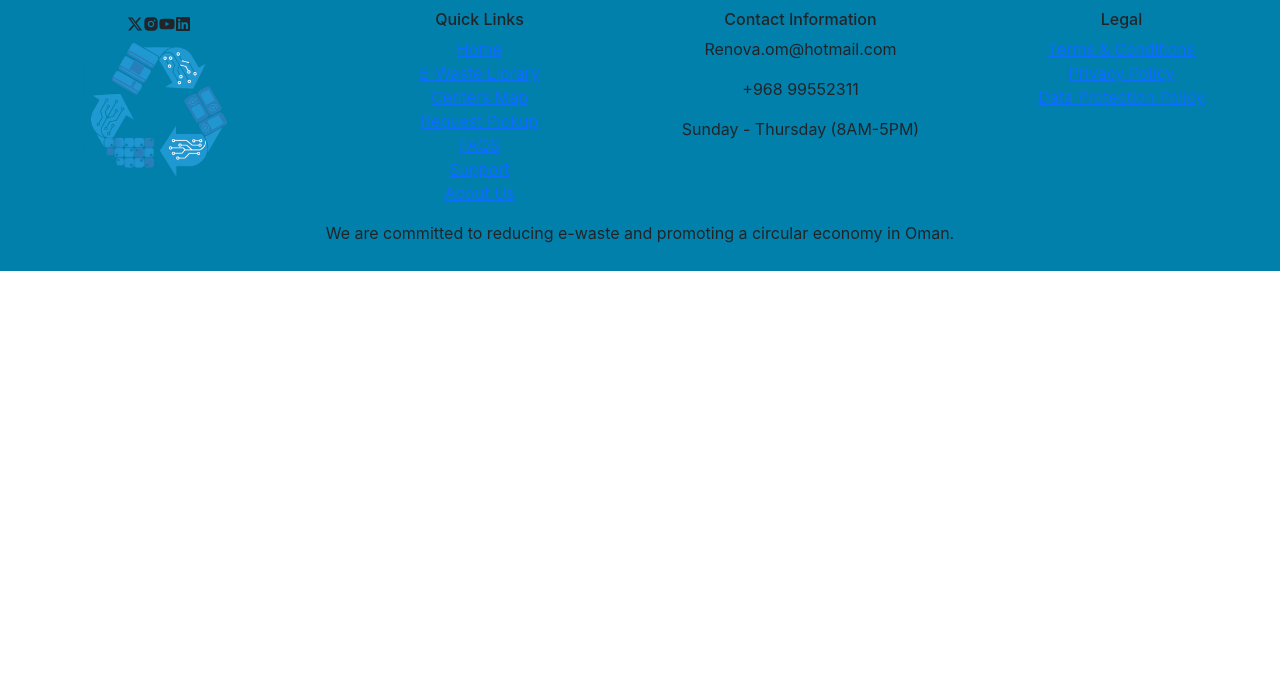
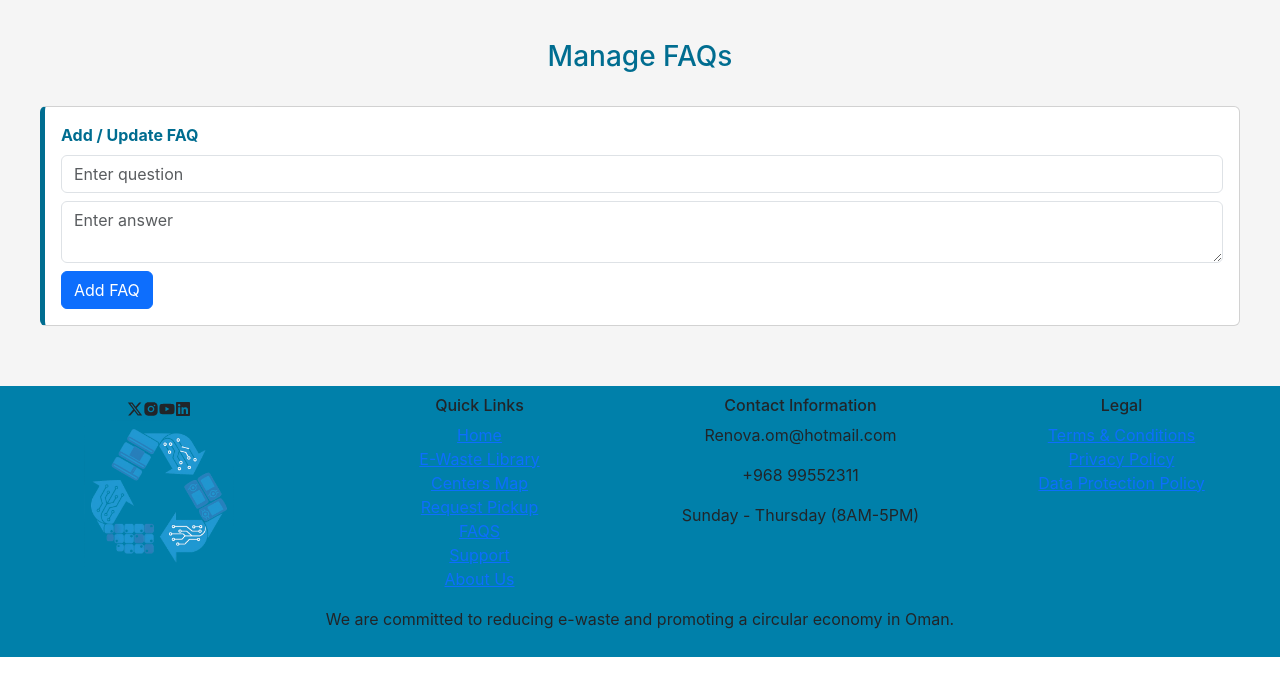
Before and after one commit to razanalraiisi/Renova, a React (Create React App) app in the folder client/: page /AdminFAQ in a window 1280 px wide. Shown: the top 696 px of the page. Built offline with nearby package versions, Linux system fonts and the light colour scheme; the HTML template or start-up script is replaced by a standard one.

Commit message:
done with FAQ page with search bar + admin can add,update,delete FAQs that are appearing in FAQ page + did the About us page

```diff
--- a/client/src/App.js
+++ b/client/src/App.js
@@ -17,6 +17,9 @@ import CollectorDash from './components/CollectorDash';
 import AdminCollectorRequests from './components/AdminCollectorRequests.js';
 import VerifyOtp from './components/VerifyOtp.js';
 import NewRecycleRequest from './components/NewRecycleRequest.js';
+import AboutUs from './components/AboutUs.js';
+import FAQ from './components/FAQ.js';
+import AdminFAQ from './components/AdminFAQ.js';
 
 function App() {
   const email = useSelector((state) => state.users.user.email);
@@ -38,6 +41,9 @@ function App() {
             <Route path="/AdminCollectorRequests" element={<AdminCollectorRequests />} />
             <Route path="/VerifyOtp" element={<VerifyOtp />} />
             <Route path="/NewRecycleRequest" element={<NewRecycleRequest/>} />
+            <Route path="/AboutUs" element={<AboutUs/>} />
+            <Route path="/FAQ" element={<FAQ/>} />
+            <Route path="/AdminFAQ" element={<AdminFAQ/>} />
           </Routes>
         </Row>
         <Row>
--- /dev/null
+++ b/client/src/components/AboutUs.js
@@ -0,0 +1,24 @@
+import { FcGlobe } from "react-icons/fc";
+import { TbTargetArrow } from "react-icons/tb";
+import { FcInfo } from "react-icons/fc";
+
+const AboutUs = () => {
+  return (
+    <div style={{padding:'30px', margin:'10px'}}>
+        <h2 style={{color:'#006D90', textAlign:'center'}}>About Us</h2>
+        <br/>
+        <h4 style={{color:'#006D90'}}><FcInfo /> Who We Are</h4>
+        <p>ReNova is a smart, user-friendly web platform designed to help people in Oman manage electronic waste responsibly.
+        Our mission is to reduce environmental harm by making e-waste disposal, recycling, and upcycling simple, accessible,
+        and intelligent for every citizen.
+        We combine AI-powered identification, location-based center mapping, and community-driven awareness tools to encourage sustainable habits and support a greener Oman.</p>
+        <h4 style={{color:'#006D90'}}><FcGlobe /> Our Mission</h4>
+        <p>To empower individuals, families, and communities in Oman to adopt responsible e-waste practices through
+        technology, education, and accessible recycling options.</p>
+        <h4 style={{color:'#006D90'}}><TbTargetArrow /> Our Vision</h4>
+        <p>A future where Oman becomes a leader in sustainable e-waste management, aligned with Oman Vision 2040
+        building a circular economy, protecting the environment, and promoting smart digital transformation.</p>
+    </div>
+    );
+    }
+    export default AboutUs;
--- /dev/null
+++ b/client/src/components/AdminFAQ.js
@@ -0,0 +1,106 @@
+import { useEffect, useState } from "react";
+import {
+  Button,
+  Input,
+  Card,
+  CardBody,
+  CardTitle
+} from "reactstrap";
+import { getFAQs, saveFAQs } from "../services/FaqServices";
+import './Components.css';
+
+const AdminFAQ = () => {
+  const [faqs, setFaqs] = useState([]);
+  const [question, setQuestion] = useState("");
+  const [answer, setAnswer] = useState("");
+  const [editId, setEditId] = useState(null);
+
+  useEffect(() => {
+    setFaqs(getFAQs());
+  }, []);
+
+  const handleSave = () => {
+    if (!question || !answer) return;
+
+    let updatedFAQs;
+
+    if (editId !== null) {
+      updatedFAQs = faqs.map(faq =>
+        faq.id === editId ? { ...faq, question, answer } : faq
+      );
+      setEditId(null);
+    } else {
+      updatedFAQs = [
+        ...faqs,
+        { id: Date.now(), question, answer }
+      ];
+    }
+
+    setFaqs(updatedFAQs);
+    saveFAQs(updatedFAQs);
+    setQuestion("");
+    setAnswer("");
+  };
+
+  const handleEdit = (faq) => {
+    setEditId(faq.id);
+    setQuestion(faq.question);
+    setAnswer(faq.answer);
+  };
+
+  const handleDelete = (id) => {
+    const updatedFAQs = faqs.filter(faq => faq.id !== id);
+    setFaqs(updatedFAQs);
+    saveFAQs(updatedFAQs);
+  };
+
+  return (
+    <div className="admin-faq-container">
+      <h3 style={{ textAlign: "center", color: "#006D90"}}>Manage FAQs</h3>
+      <br/>
+
+      <Card className="faq-form">
+        <CardBody>
+          <CardTitle><b style={{color: "#006D90"}}>Add / Update FAQ</b></CardTitle>
+
+          <Input
+            placeholder="Enter question"
+            value={question}
+            onChange={(e) => setQuestion(e.target.value)}
+            className="mb-2"
+          />
+
+          <Input
+            type="textarea"
+            placeholder="Enter answer"
+            value={answer}
+            onChange={(e) => setAnswer(e.target.value)}
+            className="mb-2"
+          />
+
+          <Button color="primary" onClick={handleSave}>
+            {editId ? "Update FAQ" : "Add FAQ"}
+          </Button>
+        </CardBody>
+      </Card>
+
+      {faqs.map(faq => (
+        <Card key={faq.id} className="faq-item">
+          <CardBody>
+            <strong>{faq.question}</strong>
+            <p>{faq.answer}</p>
+
+            <Button color="warning" size="sm" onClick={() => handleEdit(faq)}>
+              Edit
+            </Button>{" "}
+            <Button color="danger" size="sm" onClick={() => handleDelete(faq.id)}>
+              Delete
+            </Button>
+          </CardBody>
+        </Card>
+      ))}
+    </div>
+  );
+};
+
+export default AdminFAQ;
--- a/client/src/components/Components.css
+++ b/client/src/components/Components.css
@@ -66,3 +66,97 @@
   font-size: 14px;
   color: #006D90;
 }
+
+/* ================= FAQ STYLES ================= */
+
+.faq-container {
+  padding: 40px 20px;
+}
+
+.faq-title {
+  color: #006D90;
+  margin-bottom: 30px;
+}
+
+
+.faq-search-wrapper {
+  max-width: 370px;
+  margin: 0 auto 25px;
+}
+
+.faq-search-input {
+  padding: 10px 14px;
+  border-radius: 20px;
+  border: 1px solid #ccc;
+  font-size: 14px;
+  transition: all 0.3s ease;
+}
+
+.faq-search-input:focus {
+  border-color: #006D90;
+  box-shadow: 0 0 0 0.12rem rgba(0, 109, 144, 0.25);
+}
+
+
+.faq-accordion-wrapper {
+  max-width: 800px;
+  margin: 0 auto;
+}
+
+.accordion-item {
+  border-radius: 8px;
+  overflow: hidden;
+}
+
+.accordion-button {
+  width: 100%;
+  text-align: left;
+  font-weight: 600;
+}
+
+.accordion-body {
+  text-align: left;
+  line-height: 1.6;
+}
+
+.fade-in {
+  animation: fadeSlide 0.5s ease-in-out;
+}
+
+@keyframes fadeSlide {
+  from {
+    opacity: 0;
+    transform: translateY(8px);
+  }
+  to {
+    opacity: 1;
+    transform: translateY(0);
+  }
+}
+
+/* No search results */
+.no-results {
+  color: #888;
+  padding: 20px;
+  font-style: italic;
+}
+
+/* ================= ADMIN FAQ ================= */
+
+.admin-faq-container {
+  padding: 40px;
+}
+
+.faq-form {
+  margin-bottom: 20px;
+  border-left: 5px solid #006D90;
+}
+
+.faq-item {
+  margin-bottom: 10px;
+  transition: transform 0.2s;
+}
+
+.faq-item:hover {
+  transform: scale(1.01);
+}
--- /dev/null
+++ b/client/src/components/FAQ.js
@@ -0,0 +1,67 @@
+import {
+  Col,
+  UncontrolledAccordion,
+  AccordionItem,
+  AccordionHeader,
+  AccordionBody,
+  Input
+} from "reactstrap";
+import { useEffect, useState } from "react";
+import { getFAQs } from "../services/FaqServices";
+import "./Components.css";
+
+const FAQ = () => {
+  const [faqs, setFaqs] = useState([]);
+  const [searchTerm, setSearchTerm] = useState("");
+
+  useEffect(() => {
+    setFaqs(getFAQs());
+  }, []);
+
+  // 🔍 Search logic (non-breaking)
+  const filteredFaqs = faqs.filter((faq) =>
+    faq.question.toLowerCase().includes(searchTerm.toLowerCase()) ||
+    faq.answer.toLowerCase().includes(searchTerm.toLowerCase())
+  );
+
+  return (
+    <div className="faq-container">
+      <Col style={{ textAlign: "center" }}>
+        <h3 className="faq-title">Frequently Asked Questions</h3>
+
+        {/* 🔍 Search Bar */}
+        <div className="faq-search-wrapper">
+          <Input
+            type="text"
+            placeholder="Search FAQs"
+            value={searchTerm}
+            onChange={(e) => setSearchTerm(e.target.value)}
+            className="faq-search-input"
+          />
+        </div>
+
+        {/* 📂 Accordion */}
+        <div className="faq-accordion-wrapper">
+          <UncontrolledAccordion>
+            {filteredFaqs.length > 0 ? (
+              filteredFaqs.map((faq, index) => (
+                <AccordionItem key={faq.id} className="fade-in">
+                  <AccordionHeader targetId={String(index)}>
+                    {faq.question}
+                  </AccordionHeader>
+                  <AccordionBody accordionId={String(index)}>
+                    {faq.answer}
+                  </AccordionBody>
+                </AccordionItem>
+              ))
+            ) : (
+              <p className="no-results">No matching FAQs found.</p>
+            )}
+          </UncontrolledAccordion>
+        </div>
+      </Col>
+    </div>
+  );
+};
+
+export default FAQ;
--- /dev/null
+++ b/client/src/services/FaqServices.js
@@ -0,0 +1,10 @@
+const FAQ_KEY = "faqs";
+
+export const getFAQs = () => {
+  const data = localStorage.getItem(FAQ_KEY);
+  return data ? JSON.parse(data) : [];
+};
+
+export const saveFAQs = (faqs) => {
+  localStorage.setItem(FAQ_KEY, JSON.stringify(faqs));
+};
```
